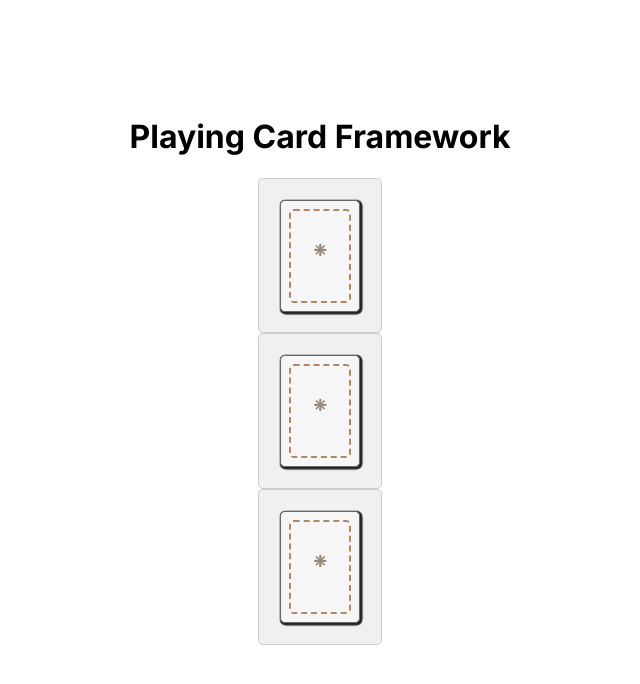
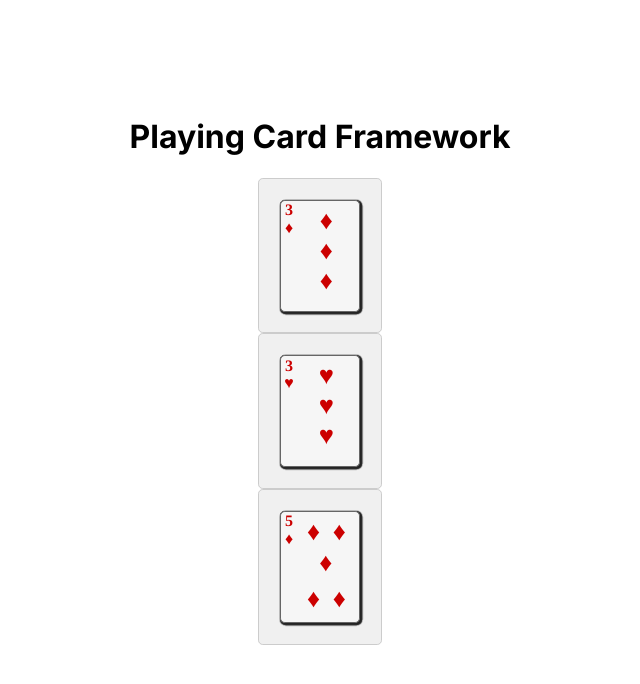
Before and after one commit to abeuscher/playing-card-framework, a Next.js app: page / in a window 1280 px wide. Shown: the top 684 px of the page, without its empty margins (320-960 px from the left). Built offline with nearby package versions, Linux system fonts and the light colour scheme.

Commit message:
refining basics

```diff
--- a/src/app/page.tsx
+++ b/src/app/page.tsx
@@ -1,4 +1,4 @@
-import Example from '@/components/ExampleBoard'
+import GameBoard from '@/components/GameBoard'
 import ReduxProvider from '@/utils/ReduxProvider'
 import styles from './page.module.css'
 
@@ -6,7 +6,7 @@ const HomePage = () => {
   return (
     <main className={styles.main}>
       <h1>Playing Card Framework</h1>
-      <Example />
+      <GameBoard />
     </main>
   )
 }
--- a/src/components/Card/index.tsx
+++ b/src/components/Card/index.tsx
@@ -2,7 +2,6 @@
 
 import { CardClassMap, Card as CardType } from '@/types'
 
-import React from 'react'
 import styles from './Card.module.scss'
 import { useDrag } from 'react-dnd'
 
@@ -27,7 +26,6 @@ const Card: React.FC<CardProps> = ({ card, onClick, onDrop, draggable }) => {
   )
 
   const getCardClass = (card: CardType) => {
-    console.log('Card:', card)
     const suitClass = styles[`card-${card.suit.toLowerCase()}`]
     const rankClass = styles[CardClassMap[card.rank]]
     const faceClass = card.faceUp ? '' : styles['card-facedown']
--- a/src/components/CardSlot/index.tsx
+++ b/src/components/CardSlot/index.tsx
@@ -2,7 +2,6 @@
 
 import CardStack from '@/components/CardStack'
 import { CardStack as CardStackType } from '@/types'
-import React from 'react'
 import styles from './CardSlot.module.scss'
 
 interface CardSlotProps {
--- a/src/components/ExampleBoard/exampleBoard.module.scss
+++ /dev/null
@@ -1,40 +0,0 @@
-/* components/RussianBankGame.module.css */
-
-.container {
-  display: flex;
-  justify-content: space-around;
-  margin-top: 2rem;
-}
-
-.playerArea {
-  display: flex;
-  flex-direction: column;
-  align-items: center;
-}
-
-.cardArea {
-  display: flex;
-  gap: 0.5rem;
-}
-
-.card {
-  background-size: cover;
-  background-repeat: no-repeat;
-  cursor: pointer;
-}
-
-.dragging {
-  opacity: 0.5;
-}
-
-.over {
-  border: 2px solid blue;
-}
-
-.humanCard {
-  border: 2px solid green;
-}
-
-.computerCard {
-  border: 2px solid red;
-}
--- a/src/components/ExampleBoard/index.tsx
+++ /dev/null
@@ -1,39 +0,0 @@
-'use client'
-
-import { CardSlotType, GameBoard as GameBoardType } from '@/types'
-import React, { useEffect, useState } from 'react'
-
-import Card from '@/components/Card'
-import { CardGameLibrary } from '@/utils'
-import CardSlot from '@/components/CardSlot'
-
-const GameBoard = () => {
-  const [gameBoard, setGameBoard] = useState<null | GameBoardType>(null)
-
-  useEffect(() => {
-    // Initialize the game board
-    const board = CardGameLibrary.initializeGameBoard(
-      [CardSlotType.Deck, CardSlotType.Foundation, CardSlotType.Tableau],
-      5,
-      1
-    )
-    setGameBoard(board)
-  }, [])
-
-  if (!gameBoard) {
-    return <div>Loading...</div>
-  }
-
-  return (
-    <div className="game-board">
-      {gameBoard.slots &&
-        gameBoard.slots.map((slot) => (
-          <div key={slot.id} className="card-slot">
-            <CardSlot stacks={slot.stacks} onCardClick={() => {}} onCardDrop={() => {}} />
-          </div>
-        ))}
-    </div>
-  )
-}
-
-export default GameBoard
--- a/src/components/GameBoard/GameBoard.module.scss
+++ b/src/components/GameBoard/GameBoard.module.scss
@@ -1,6 +1,40 @@
-.gameBoard {
+/* components/RussianBankGame.module.css */
+
+.container {
   display: flex;
-  justify-content: center;
+  justify-content: space-around;
+  margin-top: 2rem;
+}
+
+.playerArea {
+  display: flex;
+  flex-direction: column;
   align-items: center;
-  height: 100vh;
 }
+
+.cardArea {
+  display: flex;
+  gap: 0.5rem;
+}
+
+.card {
+  background-size: cover;
+  background-repeat: no-repeat;
+  cursor: pointer;
+}
+
+.dragging {
+  opacity: 0.5;
+}
+
+.over {
+  border: 2px solid blue;
+}
+
+.humanCard {
+  border: 2px solid green;
+}
+
+.computerCard {
+  border: 2px solid red;
+}
--- a/src/components/GameBoard/index.tsx
+++ b/src/components/GameBoard/index.tsx
@@ -1,9 +1,38 @@
 'use client'
 
-import styles from './GameBoard.module.scss'
+import { CardSlotType, GameBoard as GameBoardType } from '@/types'
+import { useEffect, useState } from 'react'
+
+import { CardGameLibrary } from '@/utils'
+import CardSlot from '@/components/CardSlot'
 
 const GameBoard = () => {
-  return <div className={styles.gameBoard}></div>
+  const [gameBoard, setGameBoard] = useState<null | GameBoardType>(null)
+
+  useEffect(() => {
+    // Initialize the game board
+    const board = CardGameLibrary.initializeGameBoard(
+      [CardSlotType.Deck, CardSlotType.Foundation, CardSlotType.Tableau],
+      5,
+      1
+    )
+    setGameBoard(board)
+  }, [])
+
+  if (!gameBoard) {
+    return <div>Loading...</div>
+  }
+
+  return (
+    <div className="game-board">
+      {gameBoard.slots &&
+        gameBoard.slots.map((slot) => (
+          <div key={slot.id} className="card-slot">
+            <CardSlot stacks={slot.stacks} onCardClick={() => {}} onCardDrop={() => {}} />
+          </div>
+        ))}
+    </div>
+  )
 }
 
 export default GameBoard
--- a/src/utils/index.ts
+++ b/src/utils/index.ts
@@ -1,90 +1,89 @@
 // cardLibrary.ts
 
-import { Card, CardSlot, CardSlotType, CardStack, GameBoard, Rank, Suit } from '@/types';
+import { Card, CardDeck, CardSlot, CardSlotType, CardStack, GameBoard, Rank, Suit } from '@/types'
 
 export class CardGameLibrary {
-  private static generateDeck(): Card[] {
-    const deck: Card[] = [];
-    const suits = Object.values(Suit);
-    const ranks = Object.values(Rank);
+  private static generateDeck(id: number): CardDeck {
+    const deck: CardDeck = { id: `deck-${id}-${Math.random()}`, cards: [], className: 'red' }
+    const suits = Object.values(Suit)
+    const ranks = Object.values(Rank)
 
     for (const suit of suits) {
       for (const rank of ranks) {
-        deck.push({
-          id: `${rank}-${suit}`,
+        deck.cards.push({
+          id: `${rank}-${suit}-${Math.random()}`,
           suit,
           rank,
-          faceUp: false,
-        });
+          faceUp: true,
+          deckId: deck.id
+        })
       }
     }
-    return deck;
+    return deck
   }
 
-  public static createDecks(numberOfDecks: number = 1): Card[] {
-    let decks: Card[] = [];
+  public static createDecks(numberOfDecks: number = 1): CardDecks[] {
+    let decks: CardDeck[] = []
     for (let i = 0; i < numberOfDecks; i++) {
-      decks = decks.concat(this.generateDeck());
+      decks.push(this.generateDeck(i))
     }
-    return decks;
+    return decks
   }
 
   public static shuffleDeck(deck: Card[]): Card[] {
     for (let i = deck.length - 1; i > 0; i--) {
-      const j = Math.floor(Math.random() * (i + 1));
-      [deck[i], deck[j]] = [deck[j], deck[i]];
+      const j = Math.floor(Math.random() * (i + 1))
+      ;[deck[i], deck[j]] = [deck[j], deck[i]]
     }
-    return deck;
+    return deck
   }
 
   public static createCardStack(cards: Card[]): CardStack {
     return {
       id: `stack-${Date.now()}-${Math.random()}`,
-      cards,
-    };
+      cards
+    }
   }
 
   public static createCardSlot(type: CardSlotType, stack: CardStack): CardSlot {
     return {
       id: `slot-${Date.now()}-${Math.random()}`,
       type,
-      stacks: [stack],
-    };
+      stacks: [stack]
+    }
   }
 
   public static dealCardsToSlots(deck: Card[], slots: CardSlot[], cardsPerSlot: number): void {
-    let deckIndex = 0;
+    let deckIndex = 0
     for (const slot of slots) {
       for (let i = 0; i < cardsPerSlot; i++) {
         if (deckIndex < deck.length) {
-          slot.stacks[0].cards.push(deck[deckIndex]);
-          deckIndex++;
+          slot.stacks[0].cards.push(deck[deckIndex])
+          deckIndex++
         }
       }
     }
   }
 
-  public static initializeGameBoard(slotTypes: CardSlotType[], cardsPerSlot: number, numberOfDecks: number = 1): GameBoard {
-    const deck = this.createDecks(numberOfDecks);
-    const shuffledDeck = this.shuffleDeck(deck);
+  public static initializeGameBoard(
+    slotTypes: CardSlotType[],
+    cardsPerSlot: number,
+    numberOfDecks: number = 1
+  ): GameBoard {
+    const decks = this.createDecks(numberOfDecks)
+    for (const deck of decks) {
+      this.shuffleDeck(deck.cards)
+    }
 
-    const slots: CardSlot[] = slotTypes.map(type => this.createCardSlot(type, this.createCardStack([])));
+    const slots: CardSlot[] = slotTypes.map((type) =>
+      this.createCardSlot(type, this.createCardStack([]))
+    )
 
-    this.dealCardsToSlots(shuffledDeck, slots, cardsPerSlot);
+    this.dealCardsToSlots(decks[0].cards, slots, cardsPerSlot)
 
     return {
       id: `board-${Date.now()}-${Math.random()}`,
-      slots,
-    };
+      slots
+    }
   }
 }
-/*
-// Usage example
-const gameBoard = CardGameLibrary.initializeGameBoard(
-  [CardSlotType.Deck, CardSlotType.Foundation, CardSlotType.Tableau],
-  5,
-  1
-);
-
-console.log(gameBoard);
-*/
```
Also changed, not shown: src/types/index.ts (+7 -1 lines).
